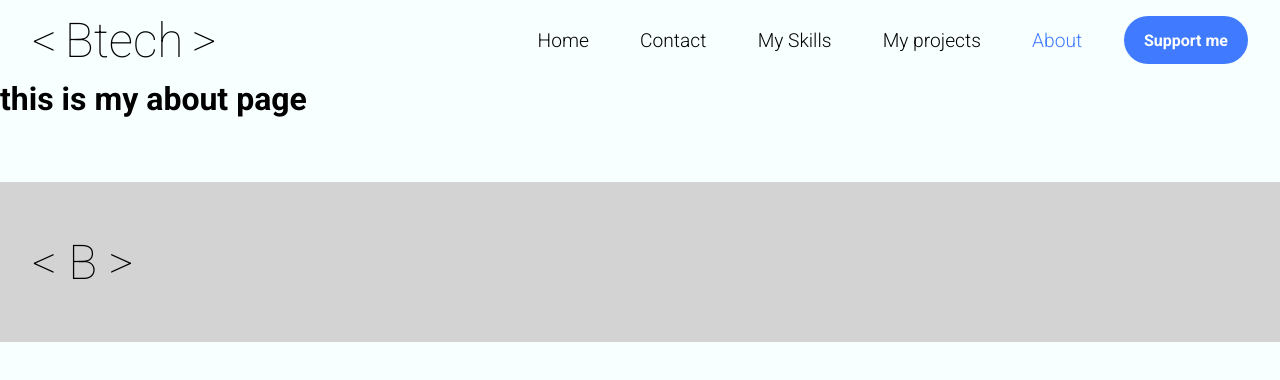
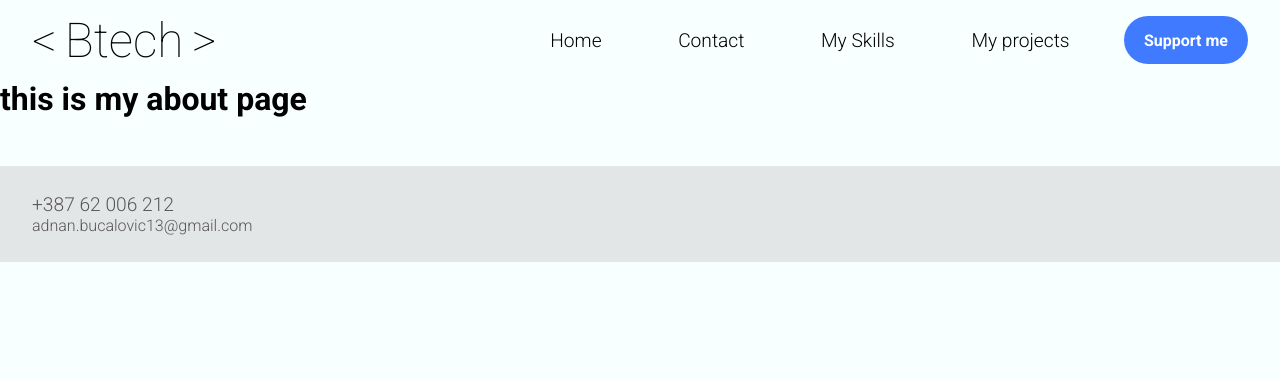
Before and after one commit to BucoTEC/MyPortifolio, a React (Create React App) app: page /about in a window 1280 px wide. Shown: the top 380 px of the page. Built offline with nearby package versions, Linux system fonts and the light colour scheme.

Commit message:
removed nav to about page fixed footer

```diff
--- a/src/components/Home/ProjectsIntro.jsx
+++ b/src/components/Home/ProjectsIntro.jsx
@@ -1,7 +1,6 @@
-import React, { useEffect, useRef } from "react";
+import React, { useEffect } from "react";
 import styled from "styled-components";
 import cloudSvg from "../../assets/cloud.svg";
-import { init } from "ityped";
 import Aos from "aos";
 import "aos/dist/aos.css";
 import { desktop, tablet, phone } from "../../utils/responsive";
@@ -133,7 +132,7 @@ const InfoText = styled.div`
   flex: 1;
   span {
     font-size: 2.5rem;
-    font-weight: 500;
+    font-weight: 400;
   }
   ${phone({
     height: "9rem",
@@ -143,20 +142,8 @@ const InfoText = styled.div`
   })}
 `;
 function ProjectsIntro() {
-  const textRef = useRef();
   useEffect(() => {
     Aos.init({ duration: 2000 });
-  }, []);
-  useEffect(() => {
-    init(textRef.current, {
-      backDelay: 1800,
-      showCursor: false,
-      strings: [
-        "7.9 Million Online Retailers in the world",
-        " 730  billion USD being spent online each year",
-        " 4.66 billion active internet users worldwide",
-      ],
-    });
   }, []);
 
   return (
@@ -174,8 +161,8 @@ function ProjectsIntro() {
         </MainImg>
       </Top>
       <Bottom>
-        <InfoText>
-          <span ref={textRef}></span>
+        <InfoText data-aos="fade-down">
+          <span> 4.7 Billion active internet users</span>
         </InfoText>
         <ButtonContainer>
           <Navigatro to="/projects">
--- a/src/ui/BottomNav.jsx
+++ b/src/ui/BottomNav.jsx
@@ -1,14 +1,17 @@
-import React, { useEffect } from "react";
+import React from "react";
 import styled from "styled-components";
-import Aos from "aos";
 import "aos/dist/aos.css";
 import Navigatro from "./Navigator";
+import { desktop } from "../utils/responsive";
 const Wrapper = styled.div`
-  width: 70%;
+  width: 100%;
   margin: auto;
   height: 10vh;
   display: flex;
   overflow: hidden;
+  ${desktop({
+    width: "70%",
+  })}
 
   h2 {
     padding: 0.5rem;
@@ -34,19 +37,16 @@ const Left = styled.div`
   justify-content: center;
 `;
 function BottomNav(props) {
-  useEffect(() => {
-    Aos.init({ duration: 2000 });
-  }, []);
   return (
     <>
       <Wrapper data-aos="fade-up">
         <Left>
-          <Navigatro to={props.leftUrl}>
+          <Navigatro style={{ color: "#205DE2" }} to={props.leftUrl}>
             <h2>&lt; {props.leftText}</h2>
           </Navigatro>
         </Left>
         <Right>
-          <Navigatro to={props.rightUrl}>
+          <Navigatro style={{ color: "#205DE2" }} to={props.rightUrl}>
             <h2>{props.rightText} &gt;</h2>
           </Navigatro>
         </Right>
--- a/src/ui/Footer.jsx
+++ b/src/ui/Footer.jsx
@@ -1,20 +1,21 @@
 import React from "react";
 import styled from "styled-components";
-import Navigatro from "./Navigator";
 const Wrapper = styled.div`
   width: 100%;
-  height: 20vh;
-  background-color: lightgray;
+  height: 12vh;
+  background-color: #d3d3d38f;
   display: flex;
   justify-content: start;
   align-items: center;
-  margin-top: 4rem;
+  margin-top: 3rem;
 
   p {
-    margin-left: 0.7rem;
-    font-size: 2rem;
+    font-size: 1.2rem;
     font-weight: 300;
     color: #5a5656;
+  }
+  #mali {
+    font-size: 1rem;
   }
   overflow: hidden;
 `;
@@ -32,9 +33,8 @@ function Footer() {
   return (
     <Wrapper>
       <BasicLogo>
-        <Navigatro to="/">
-          <h1>&lt; B &gt;</h1>
-        </Navigatro>
+        <p>+387 62 006 212</p>
+        <p id="mali">adnan.bucalovic13@gmail.com</p>
       </BasicLogo>
     </Wrapper>
   );
--- a/src/ui/TopBar.jsx
+++ b/src/ui/TopBar.jsx
@@ -240,7 +240,7 @@ function TopBar() {
             <CustomLink to="/contact">Contact</CustomLink>
             <CustomLink to="/skills">My Skills</CustomLink>
             <CustomLink to="/projects">My projects</CustomLink>
-            <CustomLink to="/about">About</CustomLink>
+            {/* <CustomLink to="/about">About</CustomLink> */}
           </NavList>
           <Support href="https://donorbox.org/btech-donate" target="_blank">
             <h2>Support me</h2>
@@ -276,9 +276,7 @@ function TopBar() {
             <li>
               <CustomLink to="/projects">My projects</CustomLink>
             </li>
-            <li>
-              <CustomLink to="/about">About</CustomLink>
-            </li>
+            <li>{/* <CustomLink to="/about">About</CustomLink> */}</li>
             <li>
               <SupportMobile
                 href="https://donorbox.org/btech-donate"
```
